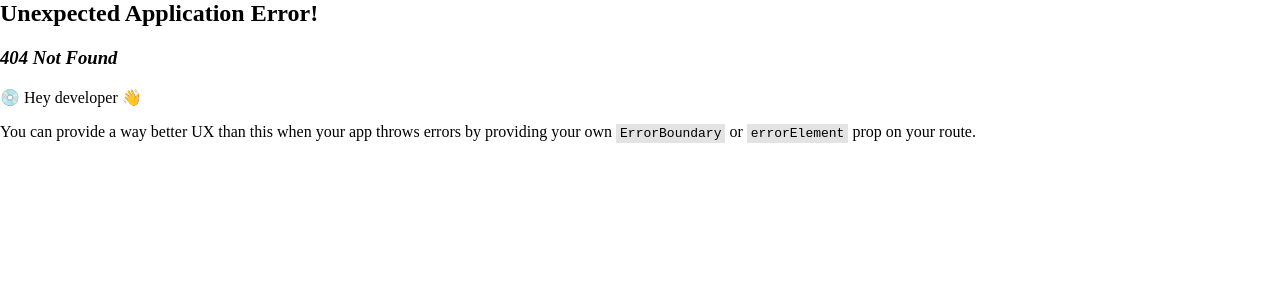
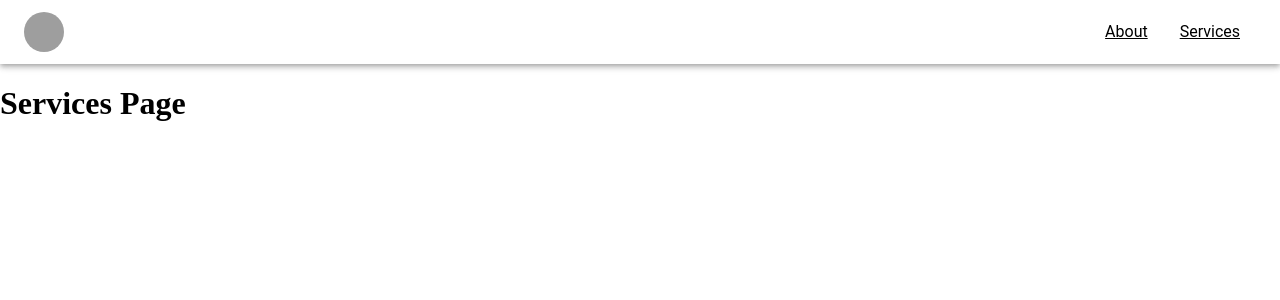
Before and after one commit to dillonreedy/consulting, a React (Create React App) app: page /services in a window 1280 px wide. Before the commit this address had no page. Shown: the top 300 px of the page. Built offline with nearby package versions, Linux system fonts and the light colour scheme; grey boxes are pictures that could not be loaded.

Commit message:
4 files modified

```diff
--- a/src/components/NavBar.tsx
+++ b/src/components/NavBar.tsx
@@ -20,7 +20,11 @@ const NavBar: React.FC = () => {
   return (
     <AppBar position="static" sx={{ width: '100%', backgroundColor: 'white' }}>
       <Toolbar>
-        <Avatar src="../../assets/logo.png" alt="DR" />
+        <Avatar
+          src="../../assets/logo.png"
+          alt="DR"
+          onClick={() => navigate('/')}
+        />
         <Box flexGrow={1} />
         <MenuItem
           sx={{
@@ -34,36 +38,12 @@ const NavBar: React.FC = () => {
         >
           About
         </MenuItem>
-        <IconButton
-          edge="end"
-          color="inherit"
-          aria-label="menu"
-          aria-controls="simple-menu"
-          aria-haspopup="true"
-          onClick={handleMenuOpen}
+        <MenuItem
+          sx={{ textDecoration: 'underline', color: '#000000' }}
+          onClick={() => navigate('/services')}
         >
-          <MenuIcon />
-        </IconButton>
-        <Menu
-          id="simple-menu"
-          anchorEl={anchorEl}
-          keepMounted
-          open={Boolean(anchorEl)}
-          onClose={handleMenuClose}
-        >
-          <MenuItem
-            sx={{ textDecoration: 'underline', color: '#000000' }}
-            onClick={() => navigate('/about')}
-          >
-            About
-          </MenuItem>
-          <MenuItem
-            sx={{ textDecoration: 'underline', color: '#000000' }}
-            onClick={() => navigate('/services')}
-          >
-            Services
-          </MenuItem>
-        </Menu>
+          Services
+        </MenuItem>
       </Toolbar>
     </AppBar>
   );
--- a/src/pages/Home.tsx
+++ b/src/pages/Home.tsx
@@ -3,7 +3,7 @@ import NavBar from '../components/NavBar';
 
 const Home: React.FC = () => {
   return (
-    <Box sx={{ padding: 0 }}>
+    <Box>
       <NavBar />
       <h1>Home Page</h1>
     </Box>
--- a/src/pages/Services.tsx
+++ b/src/pages/Services.tsx
@@ -1,5 +1,12 @@
+import NavBar from '../components/NavBar';
+
 const Services: React.FC = () => {
-  return <h1>Services Page</h1>;
+  return (
+    <>
+      <NavBar />
+      <h1>Services Page</h1>
+    </>
+  );
 };
 
 export default Services;
--- a/src/router.tsx
+++ b/src/router.tsx
@@ -1,8 +1,13 @@
 import { createBrowserRouter } from 'react-router-dom';
 import About from './pages/About';
 import Home from './pages/Home';
+import Services from './pages/Services';
 
 const router = createBrowserRouter([
+  {
+    path: '/services',
+    element: <Services />,
+  },
   {
     path: '/about',
     element: <About />,
```
